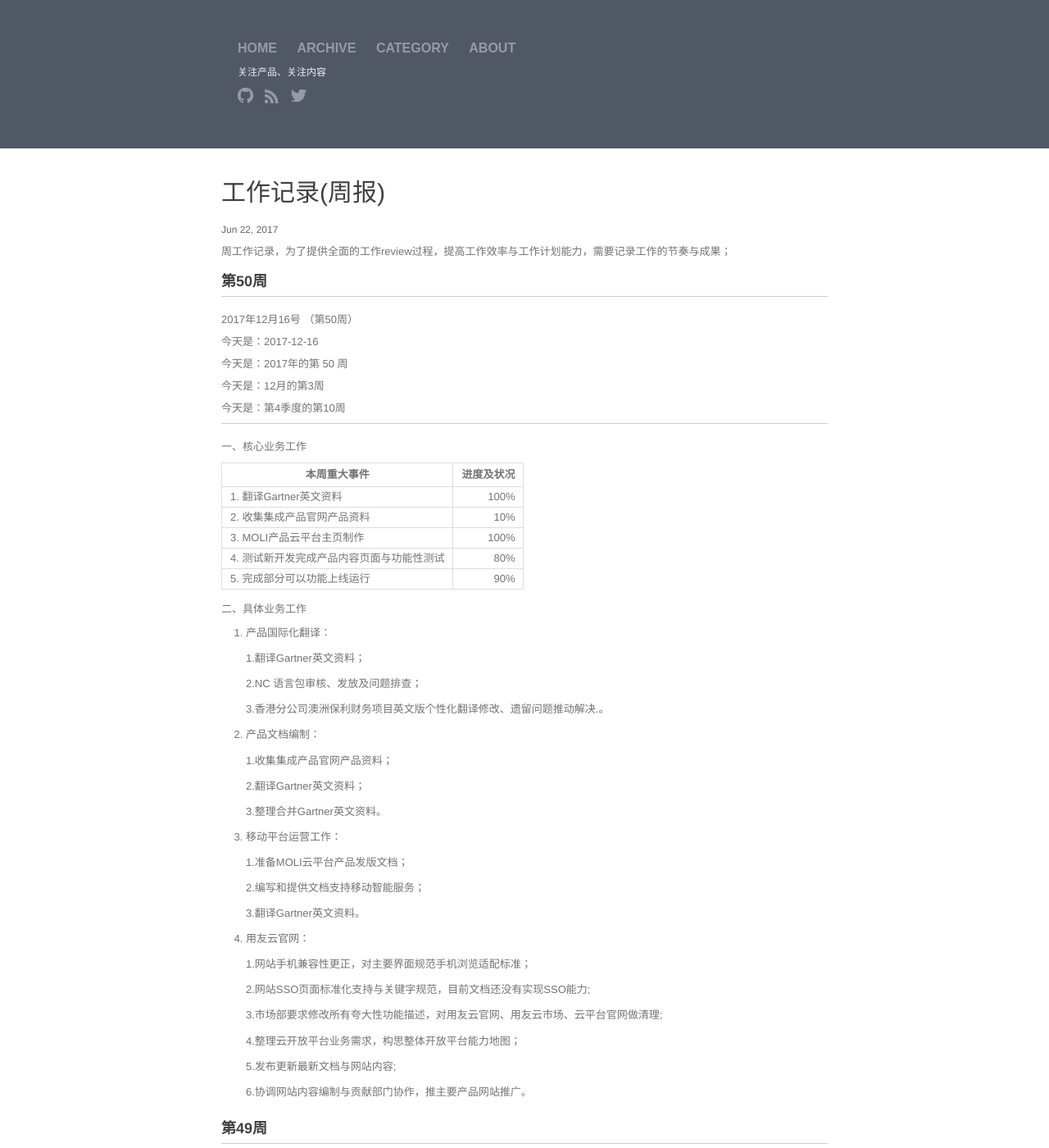
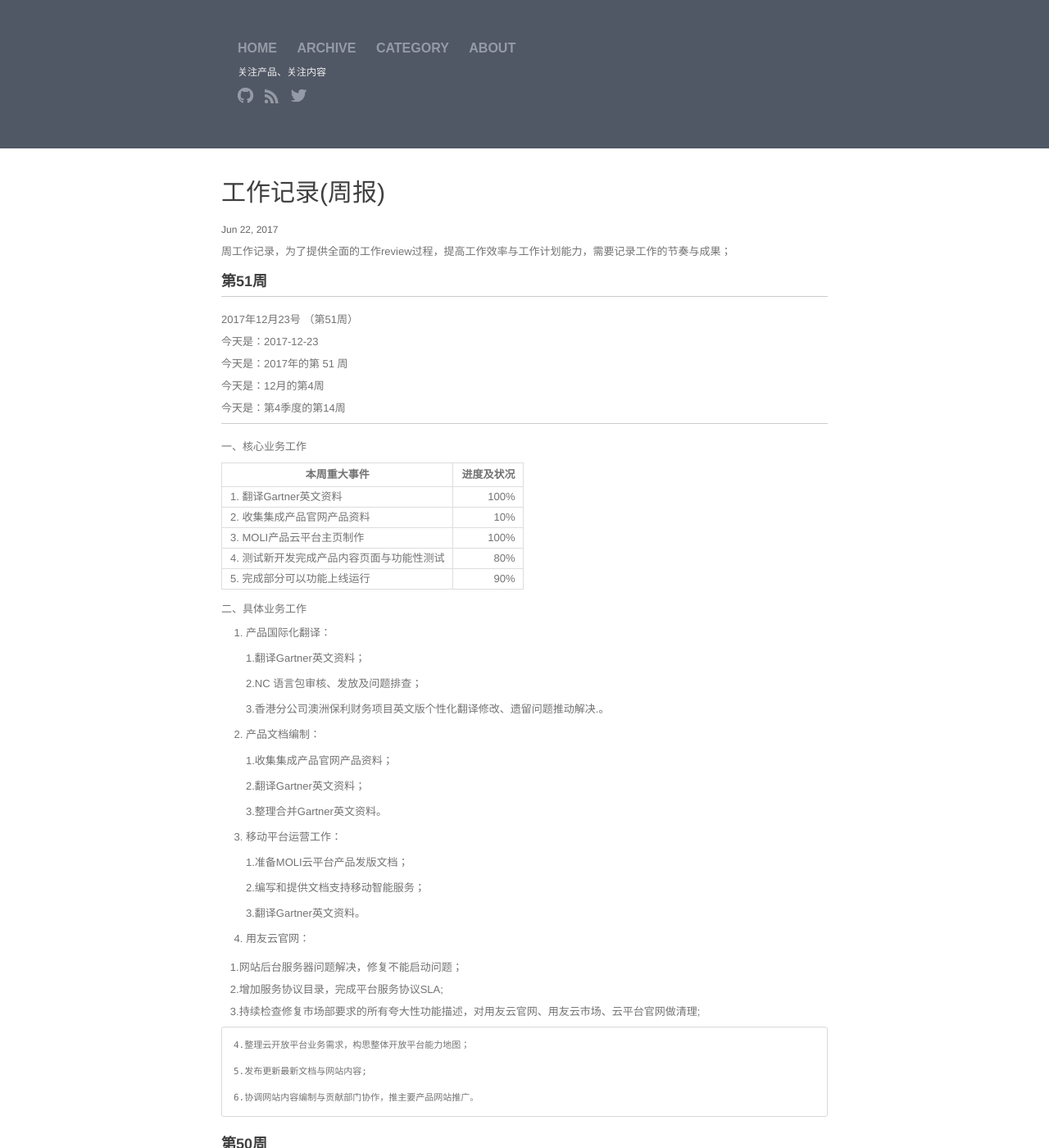
Before and after one commit to walllFlower/blog, a Jekyll site: the page built from _posts/2017-06-22-day_report_cxz.md, in a window 1280 px wide and 1400 px high. Shown: the whole window at 82% size. Built offline with Jekyll 4.4.1, drawn with Linux system fonts in a browser that asks for light colours; comment, search, counter and statistics services are not loaded.

Commit message:
Update 2017-06-22-day_report_cxz.md

```diff
--- a/_posts/2017-06-22-day_report_cxz.md
+++ b/_posts/2017-06-22-day_report_cxz.md
@@ -6,6 +6,72 @@ categories: 日报
 ---
 
 周工作记录，为了提供全面的工作review过程，提高工作效率与工作计划能力，需要记录工作的节奏与成果；
+
+###  第51周
+
+***
+
+2017年12月23号 （第51周）
+
+今天是：2017-12-23
+
+今天是：2017年的第 51 周
+
+今天是：12月的第4周
+
+今天是：第4季度的第14周
+
+***
+
+一、核心业务工作
+
+| 本周重大事件 | 进度及状况 |
+| --------    | -----:    |
+| 1. 翻译Gartner英文资料                    | 100% |
+| 2. 收集集成产品官网产品资料		| 10% |
+| 3. MOLI产品云平台主页制作| 100% |
+| 4. 测试新开发完成产品内容页面与功能性测试           | 80% |
+| 5. 完成部分可以功能上线运行                        | 90% |
+
+二、具体业务工作
+
+1. 产品国际化翻译：
+
+    1.翻译Gartner英文资料；
+
+    2.NC 语言包审核、发放及问题排查；
+
+    3.香港分公司澳洲保利财务项目英文版个性化翻译修改、遗留问题推动解决.。
+
+2. 产品文档编制：
+
+    1.收集集成产品官网产品资料；
+
+    2.翻译Gartner英文资料；
+
+    3.整理合并Gartner英文资料。
+
+3. 移动平台运营工作：
+
+    1.准备MOLI云平台产品发版文档；
+
+    2.编写和提供文档支持移动智能服务；
+
+    3.翻译Gartner英文资料。
+
+4. 用友云官网：
+
+    1.网站后台服务器问题解决，修复不能启动问题；
+
+    2.增加服务协议目录，完成平台服务协议SLA;
+
+    3.持续检查修复市场部要求的所有夸大性功能描述，对用友云官网、用友云市场、云平台官网做清理;
+
+    4.整理云开放平台业务需求，构思整体开放平台能力地图；
+
+    5.发布更新最新文档与网站内容;
+
+    6.协调网站内容编制与贡献部门协作，推主要产品网站推广。
 
 
 ###  第50周
```
